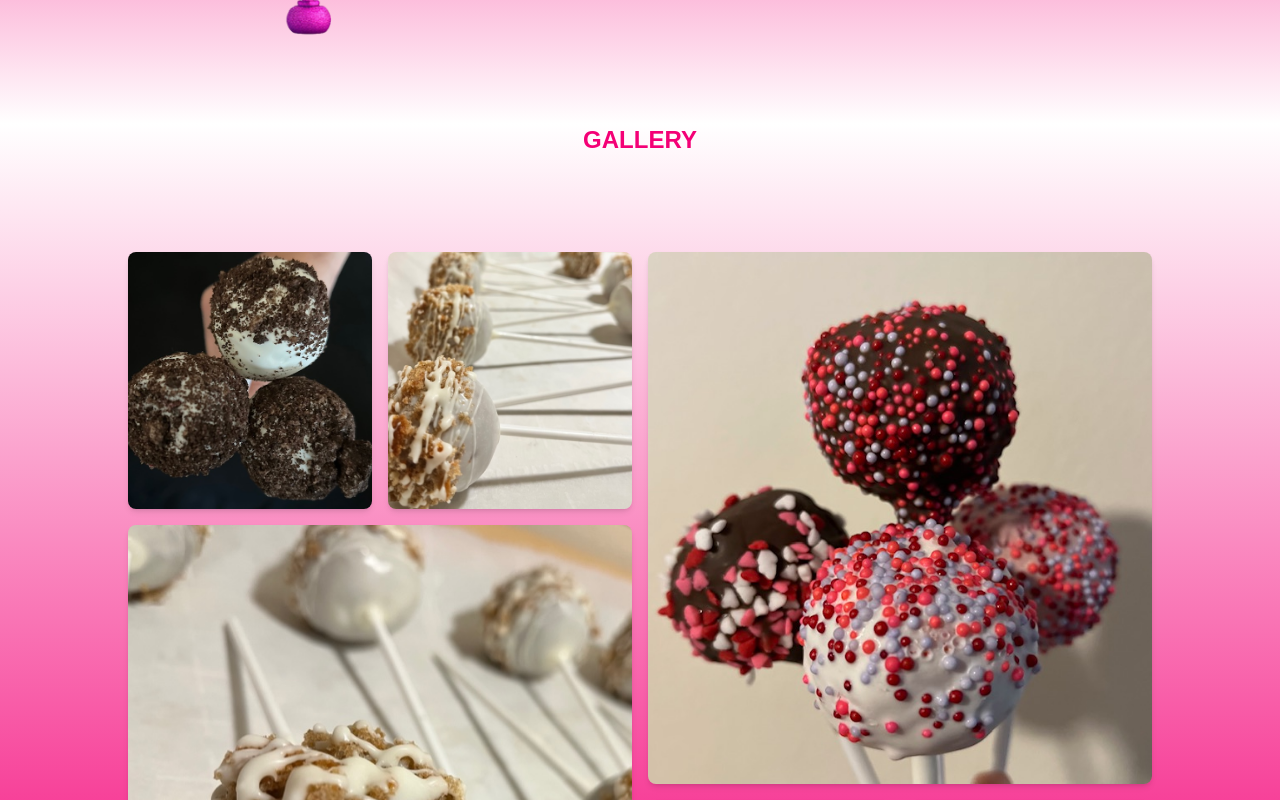
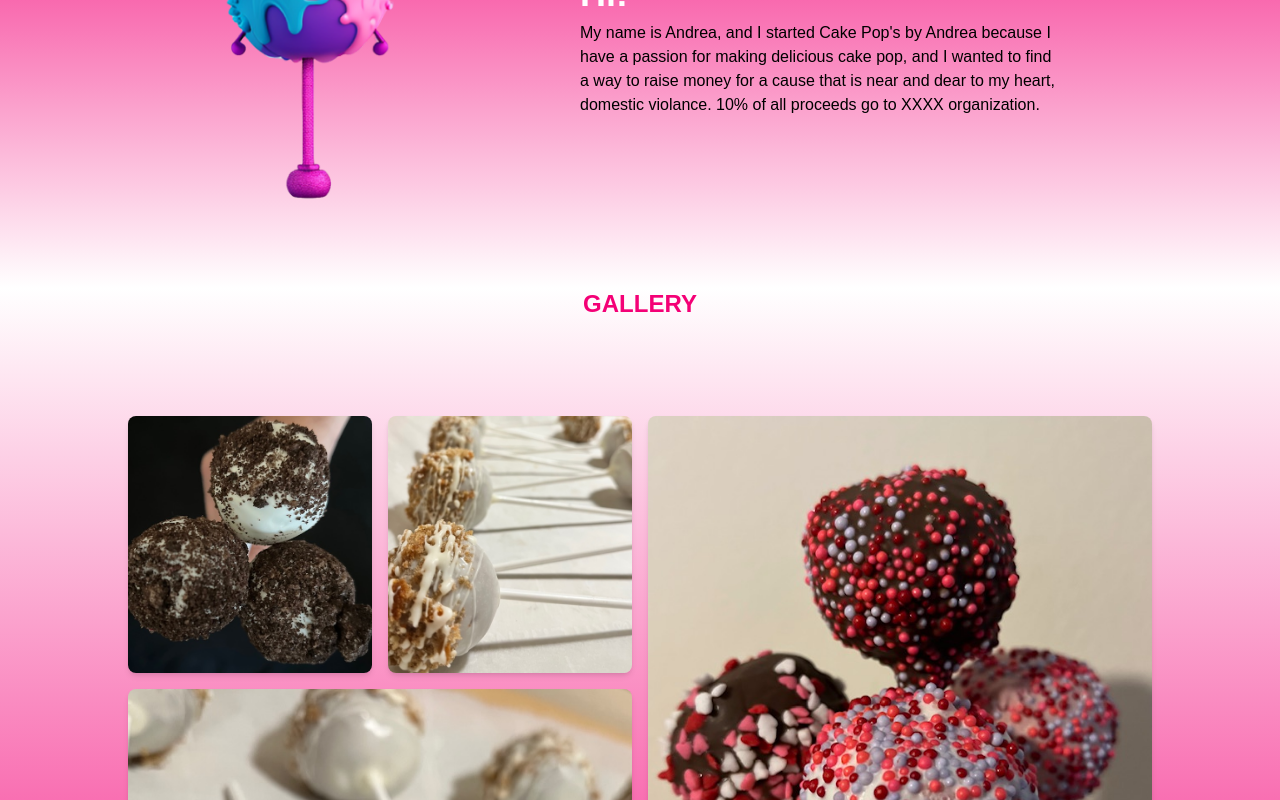
Before and after one commit to allentevyaw/cake-pops, a React (Vite) app: page / in a window 1280 px wide. Shown: the part 1600-2400 px from the top of the page. Built offline with nearby package versions, Linux system fonts and the light colour scheme.

Commit message:
gallery changes

```diff
--- a/src/pages/Home.jsx
+++ b/src/pages/Home.jsx
@@ -11,9 +11,9 @@ const Home = () => {
     <div>
       <Navbar />
       <Hero />
+      <Social />
       <About />
       <Gallery />
-      <Social />
     </div>
   )
 }
--- a/src/sections/Gallery.jsx
+++ b/src/sections/Gallery.jsx
@@ -3,69 +3,85 @@ import oreo from '../assets/oreo.jpg'
 import carrot from '../assets/carrot.jpg'
 import carrot2 from '../assets/carrot2.jpg'
 import sprinkle from '../assets/sprinkle.jpg'
+import {motion} from 'framer-motion'
+import { fade, staggerContainer } from '../../utils/motion'
+
 
 
 const Gallery = () => {
   return (
 
-<section class="overflow-hidden text-neutral-700 bg-gradient-to-b
+<section className="overflow-hidden text-neutral-700 bg-gradient-to-b
 from-white to-[#F40076]">
-  <div className='flex justify-center'>
+
+<motion.div
+      variants={staggerContainer}
+      initial="hidden"
+      whileInView="show"
+      viewport={{ once: false, amount: 0.25 }}>
+
+  <motion.div
+  className='flex justify-center'
+  variants={fade}
+  initial='hidden'
+  whileInView='show'
+  >
     <h1 className='text-2xl font-bold uppercase text-[#F40076]'>
       Gallery
       </h1>
-  </div>
+  </motion.div>
 
-  <div class="container mx-auto px-5 py-2 lg:px-32 lg:pt-24">
-    <div class="-m-1 flex flex-wrap md:-m-2">
-      <div class="flex w-1/2 flex-wrap">
-        <div class="w-1/2 p-1 md:p-2">
+  <div className="container mx-auto px-5 py-2 lg:px-32 lg:pt-24">
+    <div className="-m-1 flex flex-wrap md:-m-2">
+      <div className="flex w-1/2 flex-wrap">
+        <motion.div className="w-1/2 p-1 md:p-2" variants={fade}>
           <img
             alt="oreo"
-            class="block h-full w-full rounded-lg object-cover
+            className="block h-full w-full rounded-lg object-cover
             object-center shadow-md duration-300 ease-in-out hover:scale-110"
             src={oreo} />
-        </div>
-        <div class="w-1/2 p-1 md:p-2">
+        </motion.div>
+        <motion.div className="w-1/2 p-1 md:p-2" variants={fade}>
           <img
             alt="carrot2"
-            class="block h-full w-full rounded-lg object-cover
+            className="block h-full w-full rounded-lg object-cover
             object-center shadow-md duration-300 ease-in-out hover:scale-110"
             src={carrot2} />
-        </div>
-        <div class="w-full p-1 md:p-2">
+        </motion.div>
+        <motion.div className="w-full p-1 md:p-2" variants={fade}>
           <img
             alt="carrot"
-            class="block h-full w-full rounded-lg object-cover
+            className="block h-full w-full rounded-lg object-cover
             object-center shadow-md"
             src={carrot} />
-        </div>
+        </motion.div>
       </div>
-      <div class="flex w-1/2 flex-wrap over overflow-hidden">
-        <div class="w-full p-1 md:p-2">
+      <div className="flex w-1/2 flex-wrap over overflow-hidden">
+        <motion.div className="w-full p-1 md:p-2" variants={fade}>
           <img
             alt="sprinkle"
-            class="block h-full w-full rounded-lg object-cover
+            className="block h-full w-full rounded-lg object-cover
             object-center shadow-md"
             src={sprinkle} />
-        </div>
-        <div class="w-1/2 p-1 md:p-2">
+        </motion.div>
+        <motion.div className="w-1/2 p-1 md:p-2" variants={fade}>
           <img
             alt="carrot2"
-            class="block h-full w-full rounded-lg object-cover
+            className="block h-full w-full rounded-lg object-cover
             object-center shadow-md duration-300 ease-in-out hover:scale-110"
             src={carrot2} />
-        </div>
-        <div class="w-1/2 p-1 md:p-2 overflow-hidden rounded-lg">
+        </motion.div>
+        <motion.div className="w-1/2 p-1 md:p-2 overflow-hidden rounded-lg" variants={fade}>
           <img
             alt="oreo"
-            class="block h-full w-full rounded-lg object-cover
+            className="block h-full w-full rounded-lg object-cover
             object-center shadow-md duration-300 ease-in-out hover:scale-110"
             src={oreo} />
-        </div>
+        </motion.div>
       </div>
     </div>
   </div>
+  </motion.div>
 </section>
   )
 }
--- a/src/sections/Hero.jsx
+++ b/src/sections/Hero.jsx
@@ -19,8 +19,9 @@ const Hero = () => {
     >
       <div className="flex justify-center items-center flex-col z-10">
         <motion.h1
-        variants={textVariant(1.1)} className={`${styles.heroHeading}
-        text-transparent bg-clip-text bg-gradient-to-t from-purple-300 to-[#F40076]`}>
+        variants={textVariant(1.1)}
+        className={`${styles.heroHeading} text-transparent bg-clip-text
+        bg-gradient-to-t from-purple-300 to-[#F40076]`}>
           Cake pops
         </motion.h1>
 
--- a/utils/motion.js
+++ b/utils/motion.js
@@ -160,3 +160,16 @@ export const navVariants = {
       },
     },
   };
+
+  export const fade = ({
+    hidden: {
+      opacity:0,
+    },
+    show: {
+      opacity: 1,
+      transition: {
+        delay: .5,
+        duration: 1
+      },
+    },
+  });
```
